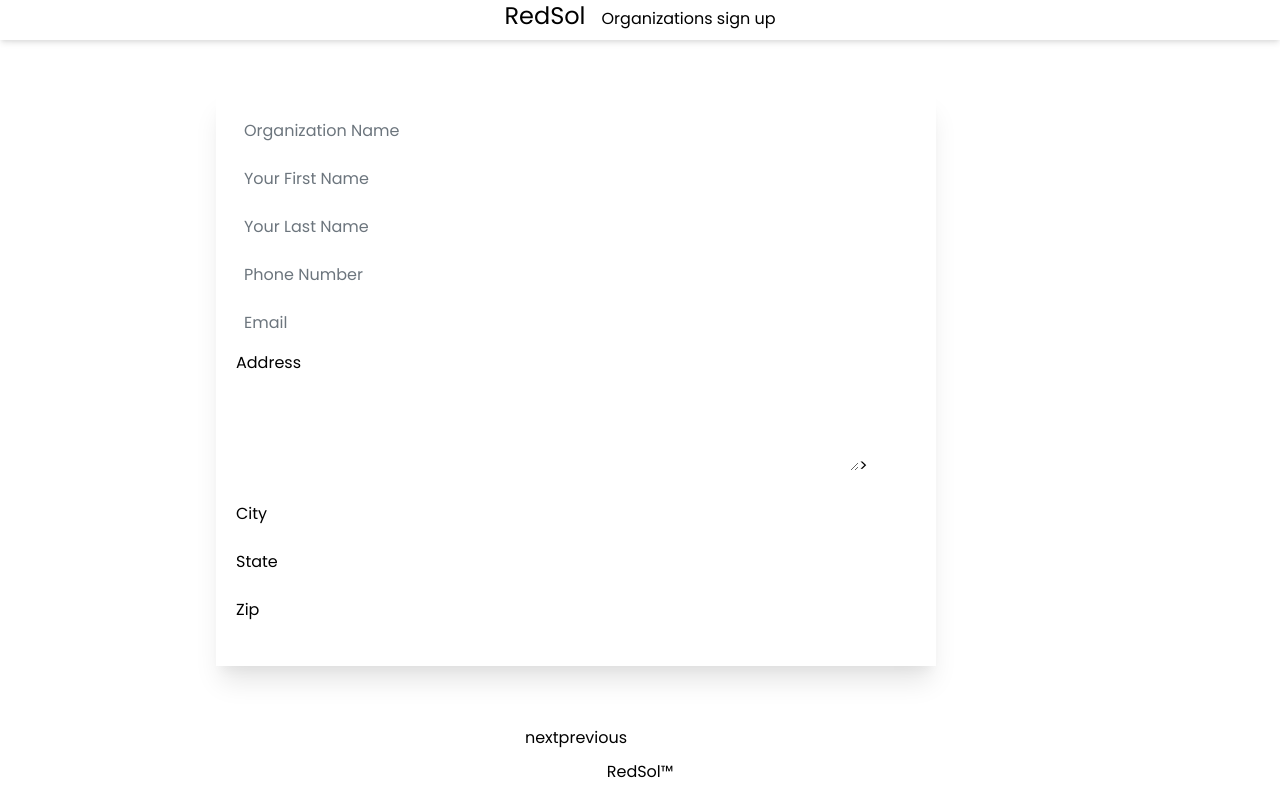
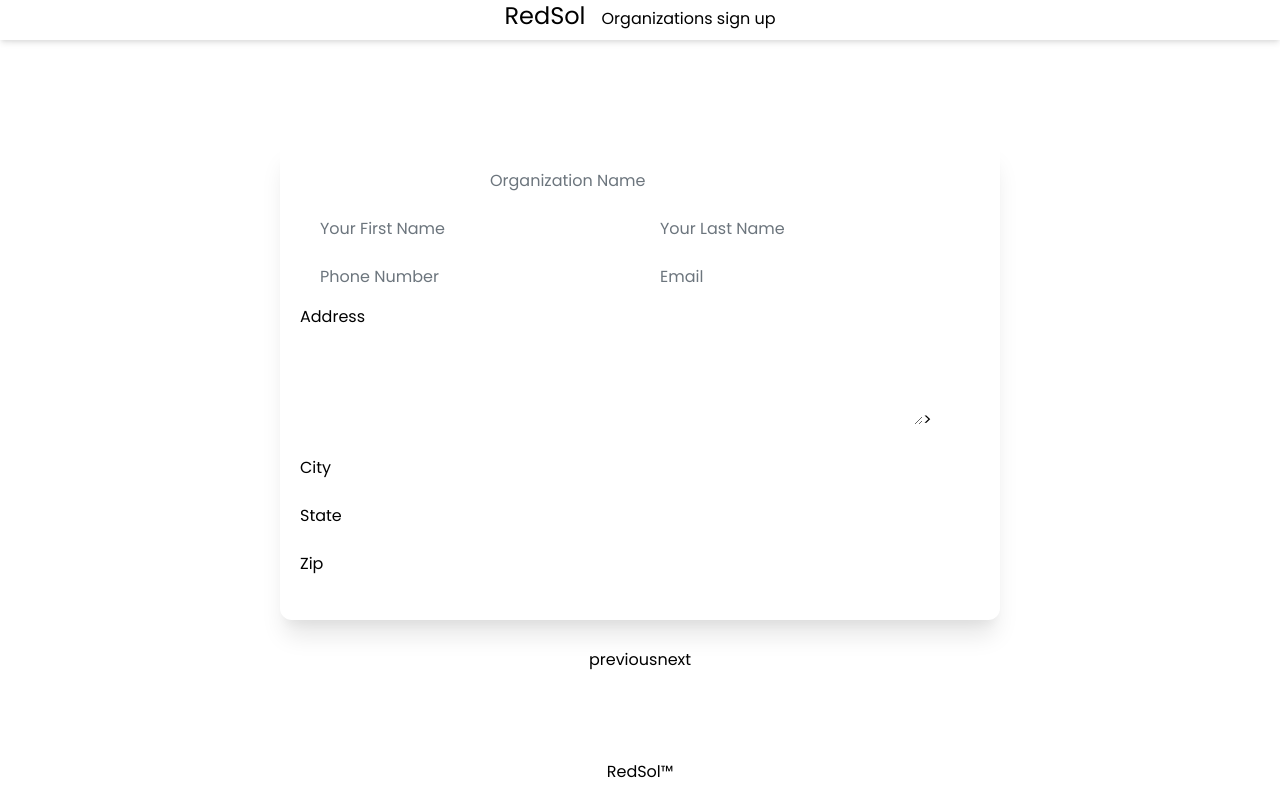
Before and after one commit to sandritaa/Organization-Sign-Up-Form, a Vue app: page / in a window 1280 px wide. Built offline with nearby package versions, Linux system fonts and the light colour scheme.

Commit message:
fixed tailwindCSS

```diff
--- a/src/App.vue
+++ b/src/App.vue
@@ -10,7 +10,7 @@
     </header>
 
     <!-- page container -->
-    <div class="content flex flex-col justify-center align-middle my-10">
+    <div class="content flex flex-col justify-center align-middle my-10 mx-auto">
 
         <!--Whatever we add here, will be displayed-->
         <Info v-if="page==0"></Info>
@@ -18,9 +18,9 @@
         <Services v-if="page==2"></Services>
 
         <!-- button -->
-        <div class="flex justify-center align-middle"> <!--how we plug-in tailwind css-->
+        <div class="flex justify-center align-middle mt-7"> <!--how we plug-in tailwind css-->
+            <Button label="previous" @click="decrease"  class="p-button-link " />
             <Button label="next" @click="increase"  class="p-button-link " /> <!--here we plug in our method-->
-            <Button label="previous" @click="decrease"  class="p-button-link " />
         </div>
     </div>
 
--- a/src/components/Details.vue
+++ b/src/components/Details.vue
@@ -1,5 +1,5 @@
 <template>
-    <div class="form-demo ">
+    <div class="form-demo">
         <div class="card shadow-md rounded-xl p-5">
             <h5 class="text-center text-xl mb-6">More about the organization</h5>
 
--- a/src/components/Info.vue
+++ b/src/components/Info.vue
@@ -1,13 +1,18 @@
 <template>
+<div class="form-demo">
+    <div class="card shadow-xl rounded-xl p-5 mx-auto">
 
-<div class="card shadow-xl p-5">
+        <div class="flex justify-around">
             <div class="p-field p-col-12 p-md-4">
                 <span class="p-float-label">
                     <InputText id="inputtext" type="text" v-model="organizationName" /> <!--vmodel is our link. input -->
                     <label for="inputtext">Organization Name</label>
                 </span>
             </div>
+        </div>
 
+
+        <div class="flex justify-around">
             <div class="p-field p-col-12 p-md-4">
                 <span class="p-float-label">
                     <InputText id="inputtext" type="text" v-model="firstName" />
@@ -15,13 +20,16 @@
                 </span>
             </div>
 
-
             <div class="p-field p-col-12 p-md-4">
                 <span class="p-float-label">
                     <InputText id="inputtext" type="text" v-model="lastName" />
                     <label for="inputtext">Your Last Name</label>
                 </span>
             </div>
+        </div>
+
+        <div class="flex justify-around">
+
 
             <div class="p-field p-col-12 p-md-4">
                 <span class="p-float-label">
@@ -36,6 +44,11 @@
                     <label for="inputtext">Email</label>
                 </span>
             </div>
+
+        </div>
+
+
+
 
     <!-- form layout -->
         <div class="p-field p-col-12">
@@ -56,7 +69,7 @@
         </div>
 
     </div>
-
+</div>
 </template>
 
 <script>
```
Lines whose indentation alone changed are shown as unchanged.
